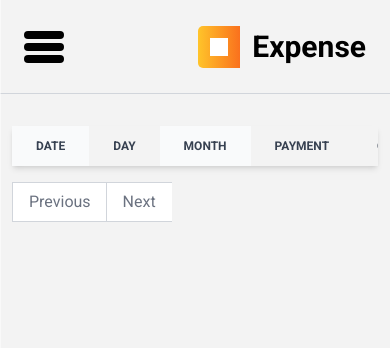
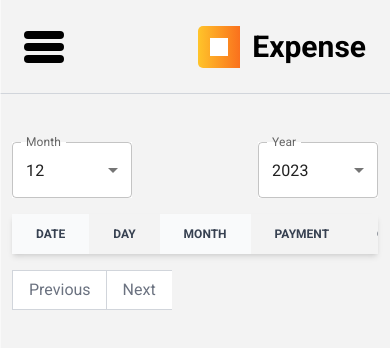
Before and after one commit to suraj270702/Expensetracker, a React (Vite) app: page /orders in a window 390 px wide. Shown: the top 348 px of the page. Built offline with nearby package versions, Linux system fonts and the light colour scheme.

Commit message:
completed

```diff
--- a/src/components/OrdersTable.jsx
+++ b/src/components/OrdersTable.jsx
@@ -1,49 +1,49 @@
-import * as React from 'react';
-import Paper from '@mui/material/Paper';
-import Table from '@mui/material/Table';
-import TableBody from '@mui/material/TableBody';
-import TableCell from '@mui/material/TableCell';
-import TableContainer from '@mui/material/TableContainer';
-import TableHead from '@mui/material/TableHead';
-import TablePagination from '@mui/material/TablePagination';
-import TableRow from '@mui/material/TableRow';
+import * as React from "react";
+import Paper from "@mui/material/Paper";
+import Table from "@mui/material/Table";
+import TableBody from "@mui/material/TableBody";
+import TableCell from "@mui/material/TableCell";
+import TableContainer from "@mui/material/TableContainer";
+import TableHead from "@mui/material/TableHead";
+import TablePagination from "@mui/material/TablePagination";
+import TableRow from "@mui/material/TableRow";
 import { useDispatch, useSelector } from "react-redux";
+import Box from "@mui/material/Box";
+import InputLabel from "@mui/material/InputLabel";
+import MenuItem from "@mui/material/MenuItem";
+import FormControl from "@mui/material/FormControl";
+import Select from "@mui/material/Select";
 
 import { add, decrement } from "../app/features/counter";
 
-
 const columns = [
-    { id: 'name', label: 'Name', minWidth: 170 },
-  { id: 'Date', label: 'Date', minWidth: 170 },
-  { id: 'Day', label: 'Day', minWidth: 100 },
+  { id: "name", label: "Name", minWidth: 170 },
+  { id: "Date", label: "Date", minWidth: 170 },
+  { id: "Day", label: "Day", minWidth: 100 },
   {
-    id: 'Month',
-    label: 'Month',
+    id: "Month",
+    label: "Month",
     minWidth: 170,
-    align: 'right',
-
+    align: "right",
   },
   {
-    id: 'Payment',
-    label: 'Payment',
+    id: "Payment",
+    label: "Payment",
     minWidth: 170,
-    align: 'right',
-
+    align: "right",
   },
   {
-    id: 'Quantity',
-    label: 'Quantity',
+    id: "Quantity",
+    label: "Quantity",
     minWidth: 170,
-    align: 'right',
-
+    align: "right",
   },
   {
-    id: 'Year',
-    label: 'Year',
+    id: "Year",
+    label: "Year",
     minWidth: 170,
-    align: 'right',
-
-  }
+    align: "right",
+  },
 ];
 
 function createData(name, code, population, size) {
@@ -51,80 +51,119 @@ function createData(name, code, population, size) {
   return { name, code, population, size, density };
 }
 
-
-
 //console.log(ordersData)
 
-
-
 const rows = [
-  createData('India', 'IN', 1324171354, 3287263),
-  createData('China', 'CN', 1403500365, 9596961),
-  createData('Italy', 'IT', 60483973, 301340),
-  createData('United States', 'US', 327167434, 9833520),
-  createData('Canada', 'CA', 37602103, 9984670),
-  createData('Australia', 'AU', 25475400, 7692024),
-  createData('Germany', 'DE', 83019200, 357578),
-  createData('Ireland', 'IE', 4857000, 70273),
-  createData('Mexico', 'MX', 126577691, 1972550),
-  createData('Japan', 'JP', 126317000, 377973),
-  createData('France', 'FR', 67022000, 640679),
-  createData('United Kingdom', 'GB', 67545757, 242495),
-  createData('Russia', 'RU', 146793744, 17098246),
-  createData('Nigeria', 'NG', 200962417, 923768),
-  createData('Brazil', 'BR', 210147125, 8515767),
+  createData("India", "IN", 1324171354, 3287263),
+  createData("China", "CN", 1403500365, 9596961),
+  createData("Italy", "IT", 60483973, 301340),
+  createData("United States", "US", 327167434, 9833520),
+  createData("Canada", "CA", 37602103, 9984670),
+  createData("Australia", "AU", 25475400, 7692024),
+  createData("Germany", "DE", 83019200, 357578),
+  createData("Ireland", "IE", 4857000, 70273),
+  createData("Mexico", "MX", 126577691, 1972550),
+  createData("Japan", "JP", 126317000, 377973),
+  createData("France", "FR", 67022000, 640679),
+  createData("United Kingdom", "GB", 67545757, 242495),
+  createData("Russia", "RU", 146793744, 17098246),
+  createData("Nigeria", "NG", 200962417, 923768),
+  createData("Brazil", "BR", 210147125, 8515767),
 ];
 
 export default function OrdersTable() {
-    const dispatch = useDispatch()
+  const dispatch = useDispatch();
   const [page, setPage] = React.useState(0);
   const [rowsPerPage, setRowsPerPage] = React.useState(10);
-  let data = localStorage.getItem('ordersData')
+  let data = localStorage.getItem("ordersData");
 
-  let ordersData = data ? JSON.parse(data) : []
-  const [ordersDataState,setOrdersState] = React.useState(ordersData)
-  const [filteredData,setFilteredData] = React.useState(ordersDataState)
+  let ordersData = data ? JSON.parse(data) : [];
+  const [ordersDataState, setOrdersState] = React.useState(ordersData);
+  const [filteredData, setFilteredData] = React.useState(ordersDataState);
+  const [filterOrdersData, setFilterOrdersData] =
+    React.useState(ordersDataState);
+  const [yearFilter, setYearFilter] = React.useState(new Date().getFullYear());
+  const [monthFilter, setMonthFilter] = React.useState(
+    new Date().getMonth() + 1
+  );
+  const [totalPages,setTotalPages] = React.useState(Math.ceil(filterOrdersData.length/rowsPerPage))
+  React.useEffect(() => {
+    let filteredOrdersArray = ordersDataState.filter(
+      (item) => item.month === monthFilter && item.year === yearFilter
+    );
+    setFilterOrdersData(filteredOrdersArray);
+  }, [ordersDataState, monthFilter, yearFilter]);
+
   const handleChangePage = (event, newPage) => {
     setPage(newPage);
   };
 
-  const handleChangeRowsPerPage = (event) => {
-    setRowsPerPage(+event.target.value);
-    setPage(0);
-  };
+  React.useEffect(() => {
+    let start = page * rowsPerPage;
+    let end = start + rowsPerPage;
+    let updatedArray = filterOrdersData.slice(start, end);
+    setFilteredData(updatedArray);
+    let  updatedTotalPages = Math.ceil(filterOrdersData.length / rowsPerPage);
+    setTotalPages(updatedTotalPages)
+  }, [filterOrdersData, page, rowsPerPage]);
 
-  React.useEffect(()=>{
-    let start = page * rowsPerPage
-    let end = start + rowsPerPage
-    let updatedArray = ordersData.slice(start,end)
-    setFilteredData(updatedArray)
-  },[page,rowsPerPage])
 
-  const totalPages = Math.ceil(ordersData.length / rowsPerPage);
 
   //console.log(totalPages)
 
   const handleNextPage = () => {
-    setPage((prev)=>Math.min(prev+1,totalPages-1))
-
+    setPage((prev) => Math.min(prev + 1, totalPages - 1));
   };
 
   const handlePrevPage = () => {
-    setPage((prev)=>Math.max(prev-1,0))
-
+    setPage((prev) => Math.max(prev - 1, 0));
   };
 
-
-
-  const setPageIndex = (index) =>{
-    setPage(index)
-
-  }
+  const setPageIndex = (index) => {
+    setPage(index);
+  };
 
   return (
-    <div className='md:ml-[350px] p-3 md:px-6 py-8' onClick={()=>dispatch(decrement())}>
-
-
+    <div
+      className="md:ml-[350px] p-3 md:px-6 py-8"
+      onClick={() => dispatch(decrement())}
+    >
+      <div className="w-full md:w-[1050px] flex flex-row justify-between items-center gap-y-4 md:gap-y-0 mt-4 md:mt-0 mb-4 md:mb-10">
+            <Box sx={{ minWidth: 120, background: "white" }}>
+              <FormControl fullWidth>
+                <InputLabel id="demo-simple-select-label">Month</InputLabel>
+                <Select
+                  labelId="demo-simple-select-label"
+                  id="demo-simple-select"
+                  value={monthFilter}
+                  label="Month"
+                  onChange={(e) => setMonthFilter(e.target.value)}
+                >
+                  {new Array(12).fill("").map((_, index) => (
+                    <MenuItem value={index + 1} key={index}>{index + 1}</MenuItem>
+                  ))}
+                </Select>
+              </FormControl>
+            </Box>
+            <Box sx={{ minWidth: 120, background: "white" }}>
+              <FormControl fullWidth>
+                <InputLabel id="demo-simple-select-label">Year</InputLabel>
+                <Select
+                  labelId="demo-simple-select-label"
+                  id="demo-simple-select"
+                  value={yearFilter}
+                  label="Year"
+                  onChange={(e) => setYearFilter(e.target.value)}
+                >
+                  {new Array(5).fill("").map((_, index) => (
+                    <MenuItem value={new Date().getFullYear() + index} key={index}>
+                      {new Date().getFullYear() + index}
+                    </MenuItem>
+                  ))}
+                </Select>
+              </FormControl>
+            </Box>
+          </div>
       <div className="relative overflow-x-auto shadow-md sm:rounded-lg md:w-[1050px]">
         <table className="w-full text-sm text-left rtl:text-right text-gray-500 dark:text-gray-400">
           <thead className="text-xs text-gray-700 uppercase dark:text-gray-400">
@@ -150,31 +189,26 @@ export default function OrdersTable() {
             </tr>
           </thead>
           <tbody>
-            {
-                filteredData.map((order,i)=>(
-                    <tr key={i} className="border-b border-gray-200 dark:border-gray-700">
-                <th scope="row" className="px-6 py-4 font-medium text-gray-900 whitespace-nowrap bg-gray-50 dark:text-white dark:bg-gray-800">
+            {filteredData.map((order, i) => (
+              <tr
+                key={i}
+                className="border-b border-gray-200 dark:border-gray-700"
+              >
+                <th
+                  scope="row"
+                  className="px-6 py-4 font-medium text-gray-900 whitespace-nowrap bg-gray-50 dark:text-white dark:bg-gray-800"
+                >
                   {order.date}
                 </th>
-                <td className="px-6 py-4">
-                    {order.day}
-                </td>
+                <td className="px-6 py-4">{order.day}</td>
                 <td className="px-6 py-4 bg-gray-50 dark:bg-gray-800">
                   {order.month}
                 </td>
-                <td className="px-6 py-4">
-                 &#8377;{order.payment}
-                </td>
-                <td className="px-6 py-4">
-                    {order.qty}
-                </td>
-                <td className="px-6 py-4">
-                    {order.year}
-                </td>
+                <td className="px-6 py-4">&#8377;{order.payment}</td>
+                <td className="px-6 py-4">{order.qty}</td>
+                <td className="px-6 py-4">{order.year}</td>
               </tr>
-                ))
-            }
-
+            ))}
           </tbody>
         </table>
       </div>
@@ -182,23 +216,35 @@ export default function OrdersTable() {
       <nav className="Pagination mt-4 md:mt-8 md:ml-[40%]">
         <ul className="inline-flex -space-x-px text-base h-10">
           <li>
-      <button disabled={page===0} onClick={handlePrevPage}  class="flex items-center justify-center px-4 h-10 ms-0 leading-tight text-gray-500 bg-white border border-e-0 border-gray-300  hover:bg-gray-100 hover:text-gray-700 dark:bg-gray-800 dark:border-gray-700 dark:text-gray-400 dark:hover:bg-gray-700 dark:hover:text-white">Previous</button>
+            <button
+              disabled={page === 0}
+              onClick={handlePrevPage}
+              class="flex items-center justify-center px-4 h-10 ms-0 leading-tight text-gray-500 bg-white border border-e-0 border-gray-300  hover:bg-gray-100 hover:text-gray-700 dark:bg-gray-800 dark:border-gray-700 dark:text-gray-400 dark:hover:bg-gray-700 dark:hover:text-white"
+            >
+              Previous
+            </button>
           </li>
 
           {Array.from({ length: totalPages }, (_, i) => (
             <li key={i}>
-      <button onClick={()=>setPageIndex(i)} class="flex items-center justify-center px-4 h-10 ms-0 leading-tight text-gray-500 bg-white border  border-gray-300  hover:bg-gray-100 hover:text-gray-700 dark:bg-gray-800 dark:border-gray-700 dark:text-gray-400 dark:hover:bg-gray-700 dark:hover:text-white" >
+              <button
+                onClick={() => setPageIndex(i)}
+                class="flex items-center justify-center px-4 h-10 ms-0 leading-tight text-gray-500 bg-white border  border-gray-300  hover:bg-gray-100 hover:text-gray-700 dark:bg-gray-800 dark:border-gray-700 dark:text-gray-400 dark:hover:bg-gray-700 dark:hover:text-white"
+              >
                 {i + 1}
               </button>
             </li>
           ))}
 
           <li>
-      <button onClick={handleNextPage} disabled={page === totalPages-1}  class="flex items-center justify-center px-4 h-10 ms-0 leading-tight text-gray-500 bg-white border border-e-0 border-gray-300  hover:bg-gray-100 hover:text-gray-700 dark:bg-gray-800 dark:border-gray-700 dark:text-gray-400 dark:hover:bg-gray-700 dark:hover:text-white">Next</button>
+            <button
+              onClick={handleNextPage}
+              disabled={page === totalPages - 1}
+              class="flex items-center justify-center px-4 h-10 ms-0 leading-tight text-gray-500 bg-white border border-e-0 border-gray-300  hover:bg-gray-100 hover:text-gray-700 dark:bg-gray-800 dark:border-gray-700 dark:text-gray-400 dark:hover:bg-gray-700 dark:hover:text-white"
+            >
+              Next
+            </button>
           </li>
-
-
-
         </ul>
       </nav>
     </div>
--- a/src/components/Transaction.jsx
+++ b/src/components/Transaction.jsx
@@ -64,7 +64,7 @@ const Transaction = () => {
                   onChange={(e) => setMonthFilter(e.target.value)}
                 >
                   {new Array(12).fill("").map((_, index) => (
-                    <MenuItem value={index + 1}>{index + 1}</MenuItem>
+                    <MenuItem value={index + 1} key={index}>{index + 1}</MenuItem>
                   ))}
                 </Select>
               </FormControl>
@@ -80,7 +80,7 @@ const Transaction = () => {
                   onChange={(e) => setYearFilter(e.target.value)}
                 >
                   {new Array(5).fill("").map((_, index) => (
-                    <MenuItem value={new Date().getFullYear() + index}>
+                    <MenuItem value={new Date().getFullYear() + index} key={index}>
                       {new Date().getFullYear() + index}
                     </MenuItem>
                   ))}
```
Also changed, not shown: src/components/Dashboard.jsx (+16 -8 lines), src/components/Sidebar.jsx (+12 -8 lines). Lines whose indentation alone changed are shown as unchanged.
